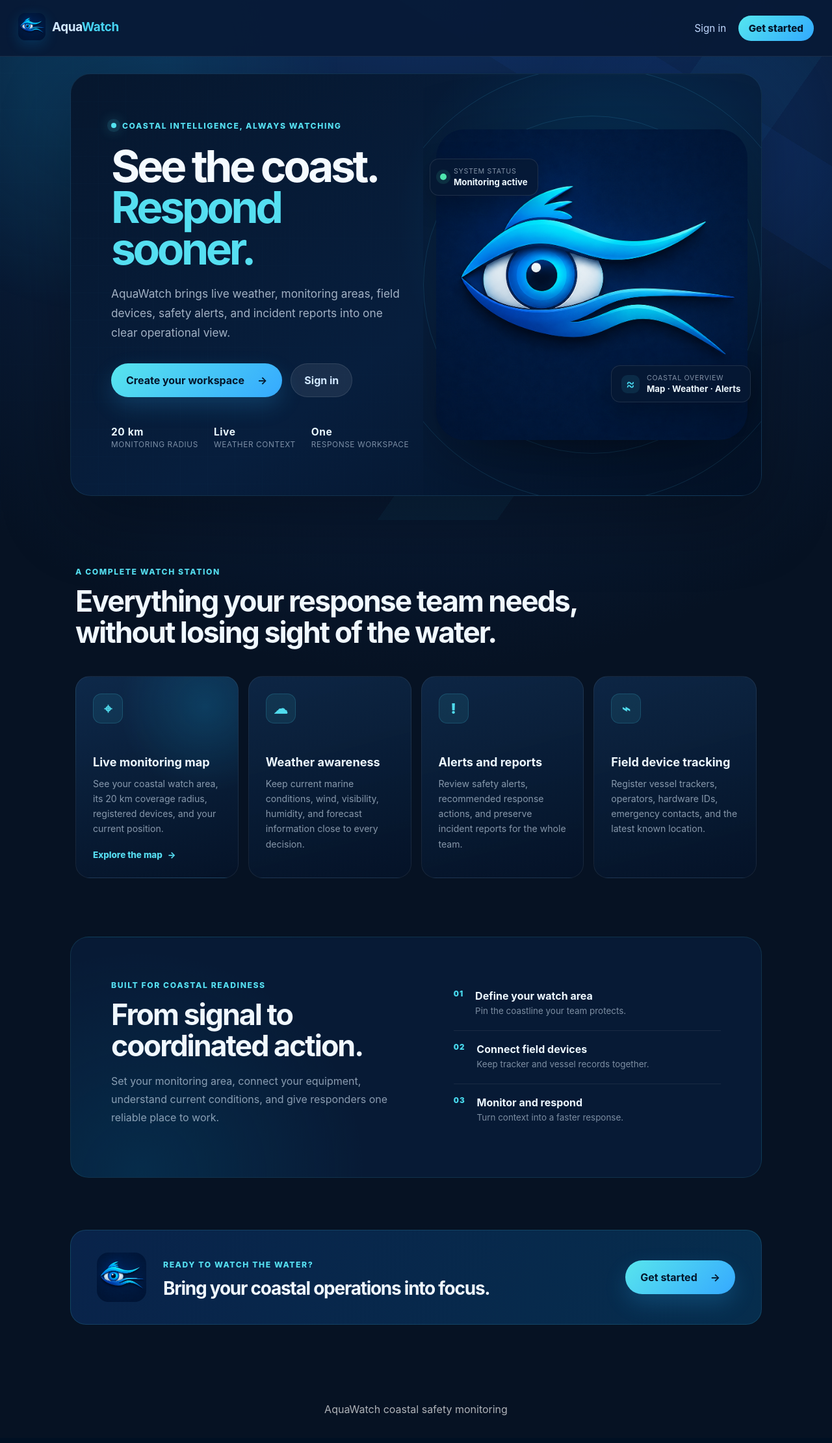
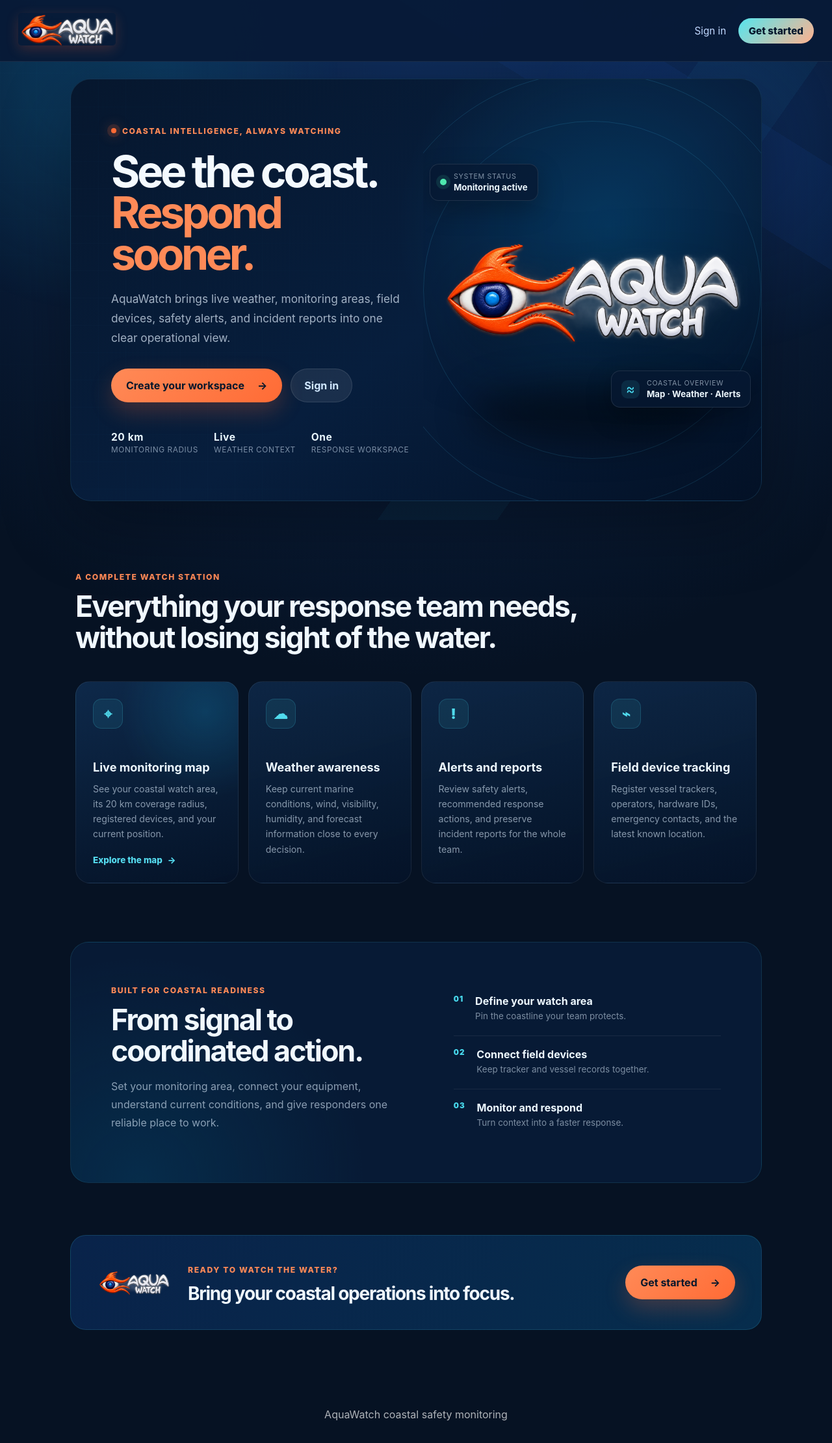
Before and after one commit to maeven-tapa/aquawatch, a Django app: page / in a window 1280 px wide. Shown: the whole page at 65% size. Before the commit the page ends 2178 px from the top, so only its background shows below. Run offline with Django 5.2, Linux system fonts and the light colour scheme.

Commit message:
patch 12

```diff
--- a/aquawatch/aquawatch_app/static/aquawatch_app/styles.css
+++ b/aquawatch/aquawatch_app/static/aquawatch_app/styles.css
@@ -163,7 +163,7 @@ details summary { color: #83d5ff; cursor: pointer; font-weight: 700; }
 }
 
 .button {
-  background: #55c4ff;
+  background: #ff6b35;
   color: #04172c;
 }
 
@@ -585,28 +585,28 @@ label {
 
 /* AquaWatch brand and public homepage */
 .brand a { display: inline-flex; align-items: center; gap: 10px; font-size: 1.18rem; letter-spacing: -.02em; }
-.brand a > img { width: 42px; height: 42px; border-radius: 11px; object-fit: cover; box-shadow: 0 6px 20px rgba(0,170,255,.18); }
-.brand a > span > span { color: #47d4f3; }
-.site-nav .nav-cta { margin-left: 14px; padding: 10px 16px; border-radius: 999px; color: #03172c; background: linear-gradient(135deg,#55e6ef,#31a9ff); font-weight: 800; }
+.brand a > img { display: block; width: 150px; height: 50px; border-radius: 5px; object-fit: cover; object-position: center; box-shadow: 0 6px 20px rgba(255,107,53,.2); }
+.brand a > span > span { color: #ff8a57; }
+.site-nav .nav-cta { margin-left: 14px; padding: 10px 16px; border-radius: 999px; color: #03172c; background: linear-gradient(135deg,#55e6ef,#ffb18e); font-weight: 800; }
 .landing-page { margin-top: -6px; }
 .landing-hero { position: relative; display: grid; grid-template-columns: 1.02fr .98fr; min-height: 650px; overflow: hidden; border: 1px solid rgba(102,214,255,.12); border-radius: 32px; background: radial-gradient(circle at 78% 35%,rgba(0,174,255,.17),transparent 35%),linear-gradient(145deg,#06172e 0%,#071e3d 55%,#031126 100%); box-shadow: 0 34px 110px rgba(0,0,0,.3); }
 .landing-hero::before { content:""; position:absolute; inset:0; pointer-events:none; opacity:.22; background-image:linear-gradient(rgba(89,209,255,.08) 1px,transparent 1px),linear-gradient(90deg,rgba(89,209,255,.08) 1px,transparent 1px); background-size:42px 42px; mask-image:linear-gradient(90deg,#000,transparent 72%); }
 .hero-copy { position:relative; z-index:2; align-self:center; padding:70px 20px 70px 62px; }
-.eyebrow,.section-kicker { color:#55dff1; font-size:.76rem; font-weight:800; letter-spacing:.13em; text-transform:uppercase; }
+.eyebrow,.section-kicker { color:#ff8a57; font-size:.76rem; font-weight:800; letter-spacing:.13em; text-transform:uppercase; }
 .eyebrow { display:flex; align-items:center; gap:9px; }
-.eyebrow > span { width:8px; height:8px; border-radius:50%; background:#54e3ef; box-shadow:0 0 0 6px rgba(84,227,239,.1),0 0 20px #54e3ef; }
+.eyebrow > span { width:8px; height:8px; border-radius:50%; background:#ff6b35; box-shadow:0 0 0 6px rgba(255,107,53,.14),0 0 20px #ff6b35; }
 .hero-copy h1 { margin:23px 0 22px; color:#f4faff; font-size:clamp(3.3rem,5.3vw,5.6rem); line-height:.94; letter-spacing:-.065em; }
-.hero-copy h1 em { color:#55dff1; font-style:normal; }
+.hero-copy h1 em { color:#ff8a57; font-style:normal; }
 .hero-copy > p { max-width:590px; margin:0; color:rgba(228,241,255,.7); font-size:1.08rem; line-height:1.75; }
 .hero-actions { display:flex; flex-wrap:wrap; gap:13px; margin-top:31px; }
-.hero-primary { gap:20px; min-height:52px; padding-inline:23px; background:linear-gradient(135deg,#58e5ed,#35a9ff); box-shadow:0 14px 34px rgba(44,179,255,.2); }
+.hero-primary { gap:20px; min-height:52px; padding-inline:23px; background:linear-gradient(135deg,#ff8a57,#ff6b35); box-shadow:0 14px 34px rgba(255,107,53,.24); }
 .hero-secondary { min-height:52px; border:1px solid rgba(255,255,255,.1); }
 .hero-trust { display:flex; gap:24px; margin-top:44px; color:rgba(220,236,255,.55); font-size:.74rem; text-transform:uppercase; letter-spacing:.05em; }
 .hero-trust span { display:grid; gap:3px; }
 .hero-trust strong { color:#eaf8ff; font-size:.97rem; text-transform:none; }
 .hero-visual { position:relative; display:grid; place-items:center; min-height:560px; overflow:hidden; }
 .hero-visual::after { content:""; position:absolute; width:72%; height:14%; bottom:14%; border-radius:50%; background:rgba(0,0,0,.42); filter:blur(28px); }
-.hero-visual > img { position:relative; z-index:1; width:min(92%,620px); aspect-ratio:1; object-fit:cover; border-radius:44px; filter:drop-shadow(0 28px 50px rgba(0,0,0,.28)); }
+.hero-visual > img { position:relative; z-index:1; width:min(92%,620px); aspect-ratio:3 / 2; object-fit:cover; border-radius:24px; filter:drop-shadow(0 28px 50px rgba(0,0,0,.28)); }
 .hero-orbit { position:absolute; border:1px solid rgba(66,210,255,.15); border-radius:50%; }
 .orbit-one { width:520px; height:520px; }
 .orbit-two { width:670px; height:670px; }
@@ -638,7 +638,7 @@ label {
 .mission-steps strong { color:#edf8ff; }
 .mission-steps p { margin:5px 0 0; color:rgba(220,236,252,.55); font-size:.84rem; }
 .landing-cta { position:relative; display:grid; grid-template-columns:auto 1fr auto; align-items:center; gap:26px; margin:80px 0 32px; padding:34px 40px; overflow:hidden; border:1px solid rgba(85,219,239,.15); border-radius:24px; background:linear-gradient(120deg,#09234a,#062d4d); }
-.landing-cta > img { width:76px; height:76px; object-fit:cover; border-radius:18px; }
+.landing-cta > img { width:114px; height:76px; object-fit:cover; border-radius:8px; }
 .landing-cta h2 { font-size:1.75rem; }
 body.theme-light .landing-hero,body.theme-light .mission-panel,body.theme-light .landing-cta { color:#eef8ff; }
 
--- a/aquawatch/aquawatch_app/templates/aquawatch_app/base.html
+++ b/aquawatch/aquawatch_app/templates/aquawatch_app/base.html
@@ -12,8 +12,7 @@
     <header class="site-header">
         <div class="brand">
             <a href="{% if user.is_authenticated %}{% url 'dashboard' %}{% else %}{% url 'welcome' %}{% endif %}">
-                <img src="{% static 'aquawatch_app/aquawatch-logo.png' %}" alt="AquaWatch logo">
-                <span>Aqua<span>Watch</span></span>
+                <img src="{% static 'aquawatch_app/aquawatch-brand.png' %}" alt="AquaWatch">
             </a>
         </div>
         <nav class="site-nav">
--- a/aquawatch/aquawatch_app/templates/aquawatch_app/login.html
+++ b/aquawatch/aquawatch_app/templates/aquawatch_app/login.html
@@ -11,7 +11,7 @@
         </div>
         <div class="login-logo-stage">
             <div class="login-ring ring-one"></div><div class="login-ring ring-two"></div>
-            <img src="{% static 'aquawatch_app/aquawatch-logo.png' %}" alt="AquaWatch eye and wave logo">
+            <img src="{% static 'aquawatch_app/aquawatch-brand.png' %}" alt="AquaWatch orange eye logo and wordmark">
         </div>
         <div class="login-status"><span class="live-dot"></span><div><small>Coastal monitoring</small><strong>Workspace ready</strong></div></div>
     </section>
--- a/aquawatch/aquawatch_app/templates/aquawatch_app/welcome.html
+++ b/aquawatch/aquawatch_app/templates/aquawatch_app/welcome.html
@@ -20,7 +20,7 @@
         </div>
         <div class="hero-visual" aria-label="AquaWatch eye and wave logo">
             <div class="hero-orbit orbit-one"></div><div class="hero-orbit orbit-two"></div>
-            <img src="{% static 'aquawatch_app/aquawatch-logo.png' %}" alt="AquaWatch eye and wave logo">
+            <img src="{% static 'aquawatch_app/aquawatch-brand.png' %}" alt="AquaWatch orange eye logo and wordmark">
             <div class="hero-float-card hero-float-top"><span class="live-dot"></span><div><small>System status</small><strong>Monitoring active</strong></div></div>
             <div class="hero-float-card hero-float-bottom"><span class="wave-icon">≈</span><div><small>Coastal overview</small><strong>Map · Weather · Alerts</strong></div></div>
         </div>
@@ -42,7 +42,7 @@
     </section>
 
     <section class="landing-cta">
-        <img src="{% static 'aquawatch_app/aquawatch-logo.png' %}" alt="">
+        <img src="{% static 'aquawatch_app/aquawatch-brand.png' %}" alt="">
         <div><span class="section-kicker">Ready to watch the water?</span><h2>Bring your coastal operations into focus.</h2></div>
         <a class="button hero-primary" href="{% url 'register' %}">Get started <span>&rarr;</span></a>
     </section>
```
Also changed, not shown: other parts of aquawatch/aquawatch_app/static/aquawatch_app/styles.css (+18 -18 lines), aquawatch/aquawatch_app/static/aquawatch_app/aquawatch-brand.png (added), 1 other file.
